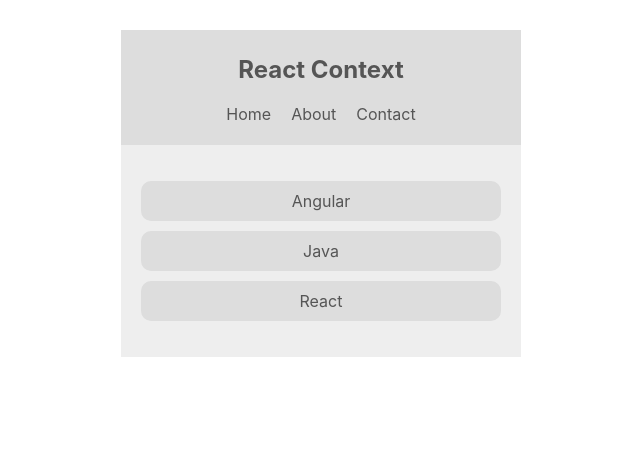
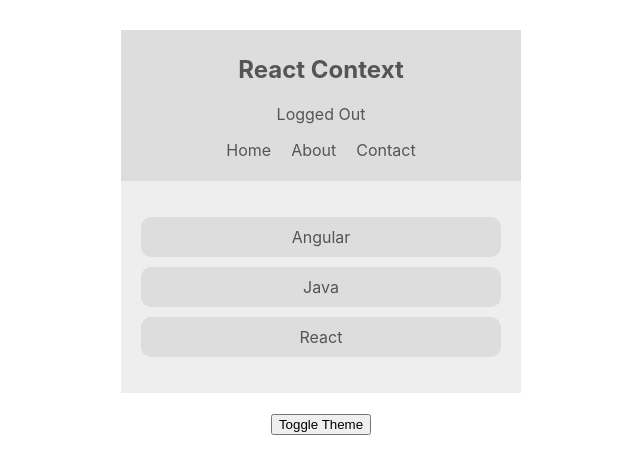
Before and after one commit to nagcse42/react-context-and-hooks, a React (Create React App) app: page / in a window 1280 px wide. Shown: the top 474 px of the page, without its empty margins (319-959 px from the left). Built offline with nearby package versions, Linux system fonts and the light colour scheme.

Commit message:
handling multiple contexts.

```diff
--- a/src/App.js
+++ b/src/App.js
@@ -1,13 +1,18 @@
 import NavBar from "./components/NavBar";
 import BookList from "./components/BookList";
+import ThemeToggle from "./components/ThemeToggle";
 import ThemeContextProvider from "./contexts/ThemeContext";
+import AuthContextProvider from "./contexts/AuthContext";
 
 function App() {
   return (
     <div className="App">
       <ThemeContextProvider>
-        <NavBar></NavBar>
-        <BookList></BookList>
+        <AuthContextProvider>
+          <NavBar></NavBar>
+          <BookList></BookList>
+          <ThemeToggle></ThemeToggle>
+        </AuthContextProvider>
       </ThemeContextProvider>
     </div>
   );
--- a/src/components/NavBar.js
+++ b/src/components/NavBar.js
@@ -1,22 +1,34 @@
 import React, { Component } from "react";
 import { ThemeContext } from "../contexts/ThemeContext";
+import { AuthContext } from "../contexts/AuthContext";
 
 class NavBar extends Component {
-  static contextType = ThemeContext;
   render() {
-    console.log(this.context);
-    const { isLightTheme, light, dark } = this.context;
+    return (
+      <AuthContext.Consumer>
+        {authContext => (
+          <ThemeContext.Consumer>
+            {themeContext => {
+              const { isLightTheme, light, dark } = themeContext;
               const theme = isLightTheme ? light : dark;
-
+              const { isAuthenticated, toggleAuth } = authContext;
               return (
                 <nav style={{ backgroundColor: theme.ui, color: theme.syntax }}>
                   <h1>React Context</h1>
+                  <div onClick={toggleAuth}>
+                    {isAuthenticated ? "Logged In" : "Logged Out"}
+                  </div>
                   <ul>
-          <li style={{ backgroundColor: theme.ui }}>Home</li>
-          <li style={{ backgroundColor: theme.ui }}>About</li>
-          <li style={{ backgroundColor: theme.ui }}>Contact</li>
+                    <li>Home</li>
+                    <li>About</li>
+                    <li>Contact</li>
                   </ul>
                 </nav>
+              );
+            }}
+          </ThemeContext.Consumer>
+        )}
+      </AuthContext.Consumer>
     );
   }
 }
--- /dev/null
+++ b/src/components/ThemeToggle.js
@@ -0,0 +1,13 @@
+import React, { Component } from "react";
+import { ThemeContext } from "../contexts/ThemeContext";
+
+class ThemeToggle extends Component {
+  static contextType = ThemeContext;
+
+  render() {
+    const { toggleTheme } = this.context;
+    return <button onClick={toggleTheme}>Toggle Theme</button>;
+  }
+}
+
+export default ThemeToggle;
--- /dev/null
+++ b/src/contexts/AuthContext.js
@@ -0,0 +1,21 @@
+import React, { Component, createContext } from "react";
+
+export const AuthContext = createContext();
+
+class AuthContextProvider extends Component {
+  state = { isAuthenticated: false };
+  toggleAuth = () => {
+    this.setState({ isAuthenticated: !this.state.isAuthenticated });
+  };
+  render() {
+    return (
+      <AuthContext.Provider
+        value={{ ...this.state, toggleAuth: this.toggleAuth }}
+      >
+        {this.props.children}
+      </AuthContext.Provider>
+    );
+  }
+}
+
+export default AuthContextProvider;
--- a/src/contexts/ThemeContext.js
+++ b/src/contexts/ThemeContext.js
@@ -8,9 +8,16 @@
     light: { syntax: "#555", ui: "#ddd", bg: "#eee" },
     dark: { syntax: "#ddd", ui: "#333", bg: "#555" }
   };
+
+  toggleTheme = () => {
+    this.setState({ isLightTheme: !this.state.isLightTheme });
+  };
+
   render() {
     return (
-      <ThemeContext.Provider value={{ ...this.state }}>
+      <ThemeContext.Provider
+        value={{ ...this.state, toggleTheme: this.toggleTheme }}
+      >
         {this.props.children}
       </ThemeContext.Provider>
     );
```
Lines whose indentation alone changed are shown as unchanged.
